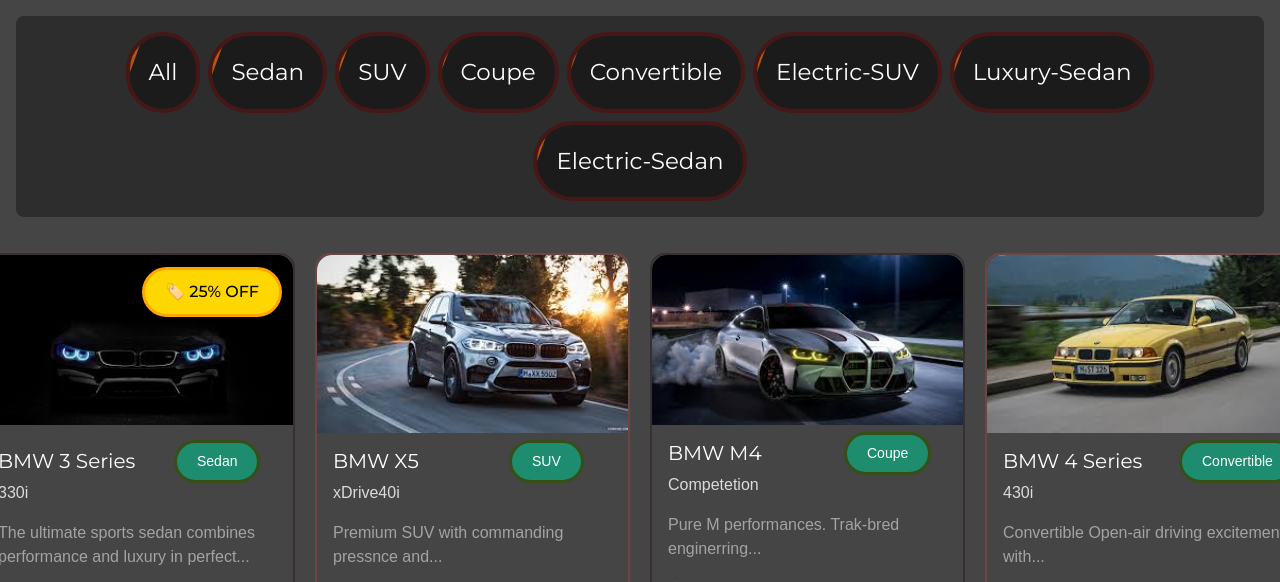
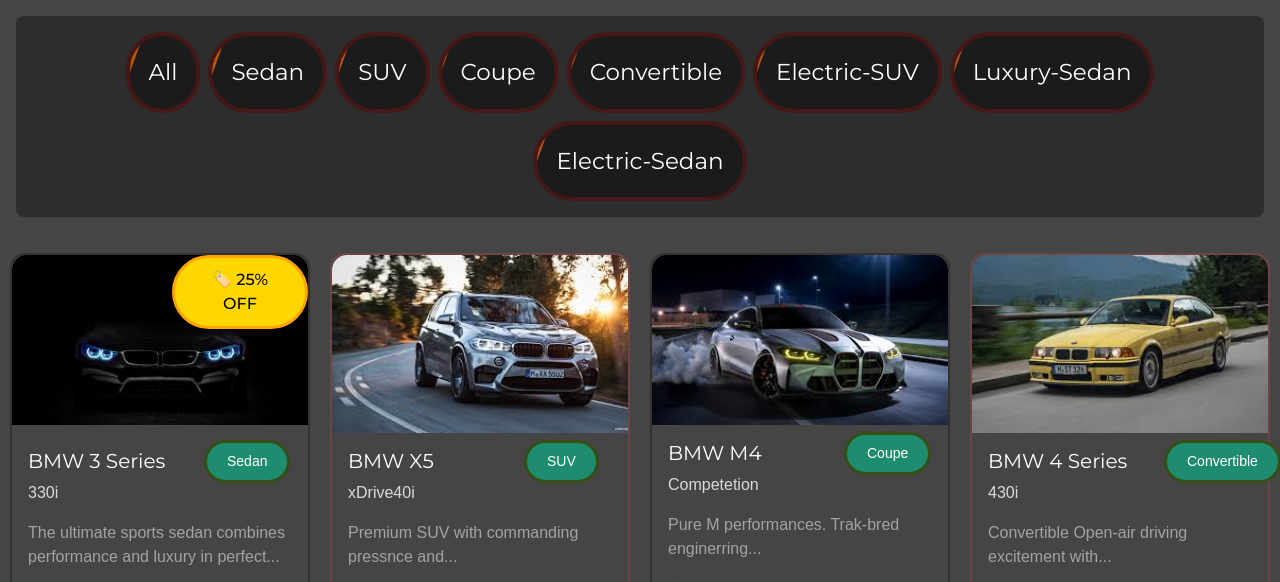
Before and after one commit to p33697402-art/Collaborated-with-team-members-to-complete-tasks-on-time, a plain HTML site: page index.html in a window 1280 px wide. Shown: the part 140-722 px from the top of the page. Drawn offline with nearby package versions, Linux system fonts and the light colour scheme.

Commit message:
Updated boot.css styles

```diff
--- a/boot.css
+++ b/boot.css
@@ -69,7 +69,7 @@
 .col,
 .col-1 {
   height: 430px;
-  width: 315px;
+  width: 300px;
   background: rgba(255, 0, 0, 0);
   border-radius: 15px;
   border: 2px solid rgba(49, 36, 36, 0.644);
```
